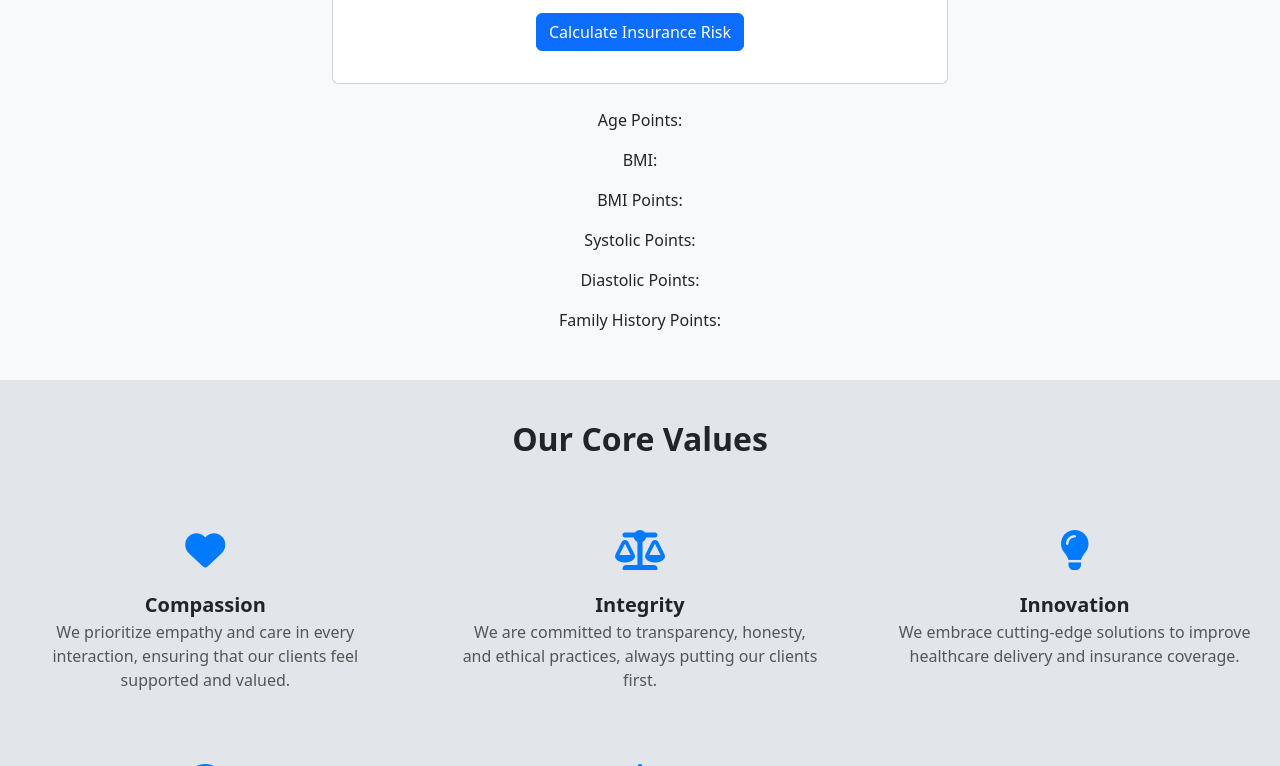
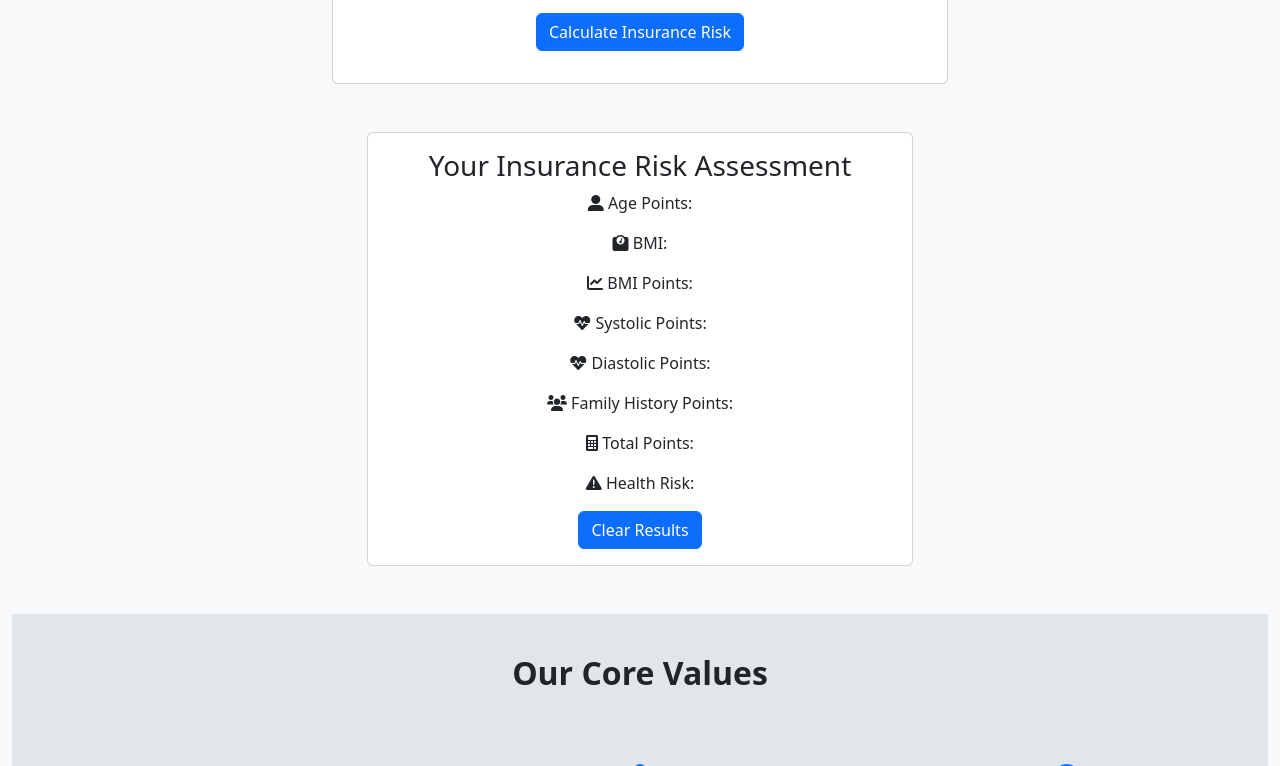
Before and after one commit to ChairForce-1-0/Health-Insurance-Risk-Calc, a website: page index.html in a window 1280 px wide. Shown: the part 1778-2544 px from the top of the page. Drawn offline with nearby package versions, Linux system fonts and the light colour scheme.

Commit message:
Adding point calculations and clear entries

```diff
--- a/index.html
+++ b/index.html
@@ -89,7 +89,7 @@
                             </div>
 
                             <div class="mb-3">
-                                <label for="systolic" class="form-label">What is your systolic slood sressure?</label>
+                                <label for="systolic" class="form-label">What is your systolic slood pressure?</label>
                                 <input type="number" id="systolic" name="systolic" class="form-control" required>
                             </div>
                             <div class="mb-3">
@@ -128,15 +128,30 @@
             </div>
         </div>
 
-        <div class="text-center mt-4">
-            <p id="result">Age Points: <span id="agePoints"></span></p>
-            <p id="result">BMI: <span id="BMI"></span></p>
-            <p id="result">BMI Points: <span id="BMIPoints"></span></p>
-            <p id="result">Systolic Points: <span id="displaySystolic"></span></p>
-            <p id="result">Diastolic Points: <span id="displayDiastolic"></span></p>
-            <p id="result">Family History Points: <span id="familyHistoryPoints"></span></p>
+        <div class="container my-5">
+            <div class="row justify-content-center">
+                <div class="col-md-6">
+                    <div class="card">
+                        <div class="card-body text-center">
+                            <h3 class="card-title">Your Insurance Risk Assessment</h3>
+                            <p class="card-text"><i class="fas fa-user-alt"></i> Age Points: <span id="agePoints" class="result-value"></span></p>
+                            <p class="card-text"><i class="fas fa-weight"></i> BMI: <span id="BMI" class="result-value"></span></p>
+                            <p class="card-text"><i class="fas fa-chart-line"></i> BMI Points: <span id="BMIPoints" class="result-value"></span></p>
+                            <p class="card-text"><i class="fas fa-heartbeat"></i> Systolic Points: <span id="displaySystolic" class="result-value"></span></p>
+                            <p class="card-text"><i class="fas fa-heartbeat"></i> Diastolic Points: <span id="displayDiastolic" class="result-value"></span></p>
+                            <p class="card-text"><i class="fas fa-users"></i> Family History Points: <span id="familyHistoryPoints" class="result-value"></span></p>
+                            <p class="card-text"><i class="fas fa-calculator"></i> Total Points: <span id="displayPoints" class="result-value"></span></p>
+                            <p class="card-text"><i class="fas fa-exclamation-triangle"></i> Health Risk: <span id="displayRisk" class="result-value"></span></p>
+
+                            <div class="text-center mt-3">
+                                <button id="clearButton" class="btn btn-primary">Clear Results</button>
+                            </div>
+                        </div>
+                    </div>
+                </div>
+            </div>
         </div>
-    </div>
+
 
     <!-- Div for Our Values container -->
     <div id="ourvalues" class="container-fluid values-container text-center my-5">
--- a/script.js
+++ b/script.js
@@ -1,8 +1,14 @@
 
+// 10-17-24
 // I removed the modal/popup window as the implementation was confusing me a little. I made the old ageForm into the actual risk test now.
 // I made it look nicer so it matches the website
 // I also added calculations on the server side for the family history.
+// Also added input validation
 // Any questions let me know - Bryan
+
+// 10-18-24
+// I now added calculations for the family history, total points, and insurance risk.
+// Also allowed user to clear inputs to do another test.
 
 
 const checkboxes = document.querySelectorAll('input[name="familyHistory"]');
@@ -102,8 +108,26 @@ document.getElementById('ageForm').addEventListener('submit', function(event) {
       document.getElementById('displaySystolic').textContent = data.systolicPointsReturn;
       document.getElementById('displayDiastolic').textContent = data.diastolicPointsReturn;
       document.getElementById('familyHistoryPoints').textContent = data.familyHistoryPoints;
+      document.getElementById('displayPoints').textContent = data.totalPoints;
+      document.getElementById('displayRisk').textContent = data.riskCategory;
 
 
   })
   .catch(error => console.error('Error:', error));
+
+    // Clear button
+    document.getElementById('clearButton').addEventListener('click', function() {
+        document.getElementById('ageForm').reset(); // Clear form inputs
+
+        // Clear result values
+        document.getElementById('agePoints').textContent = '';
+        document.getElementById('BMI').textContent = '';
+        document.getElementById('BMIPoints').textContent = '';
+        document.getElementById('displaySystolic').textContent = '';
+        document.getElementById('displayDiastolic').textContent = '';
+        document.getElementById('familyHistoryPoints').textContent = '';
+        document.getElementById('displayPoints').textContent = '';
+        document.getElementById('displayRisk').textContent = '';
+    });
+
 });
```
